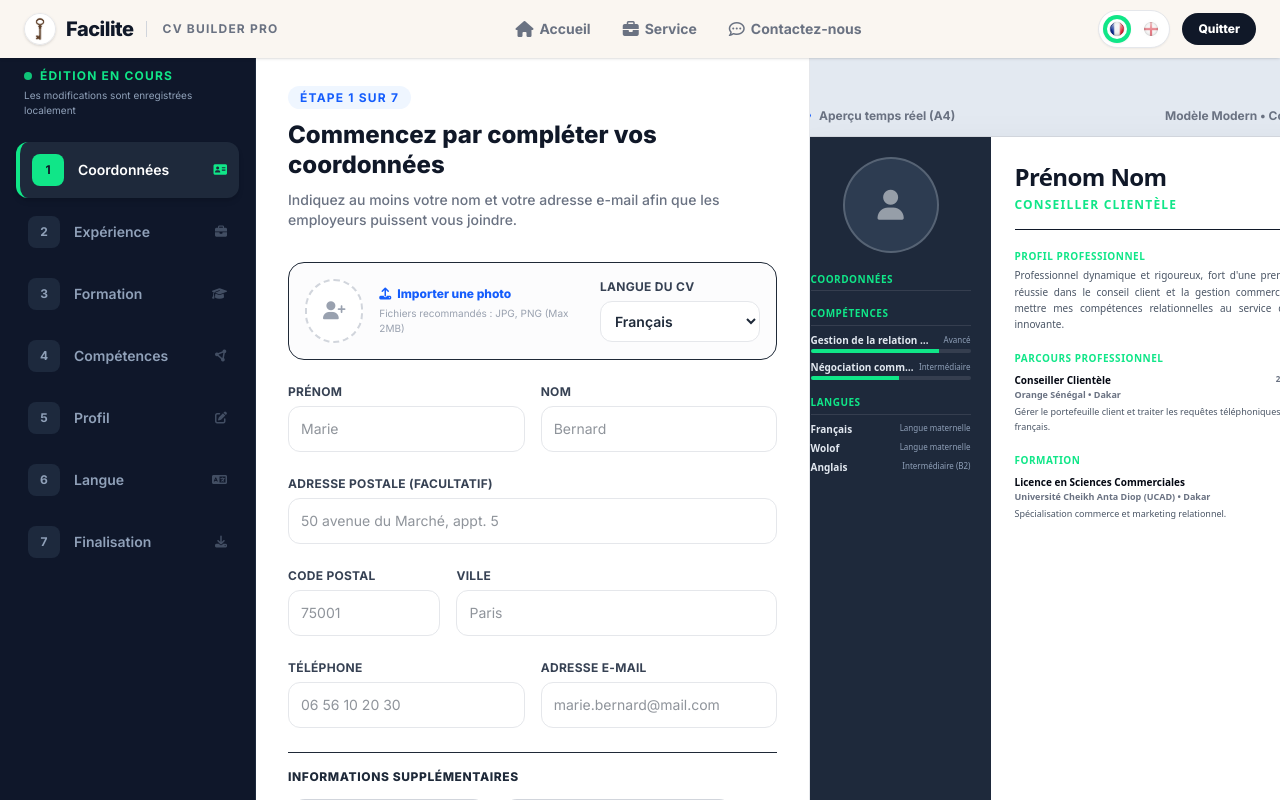
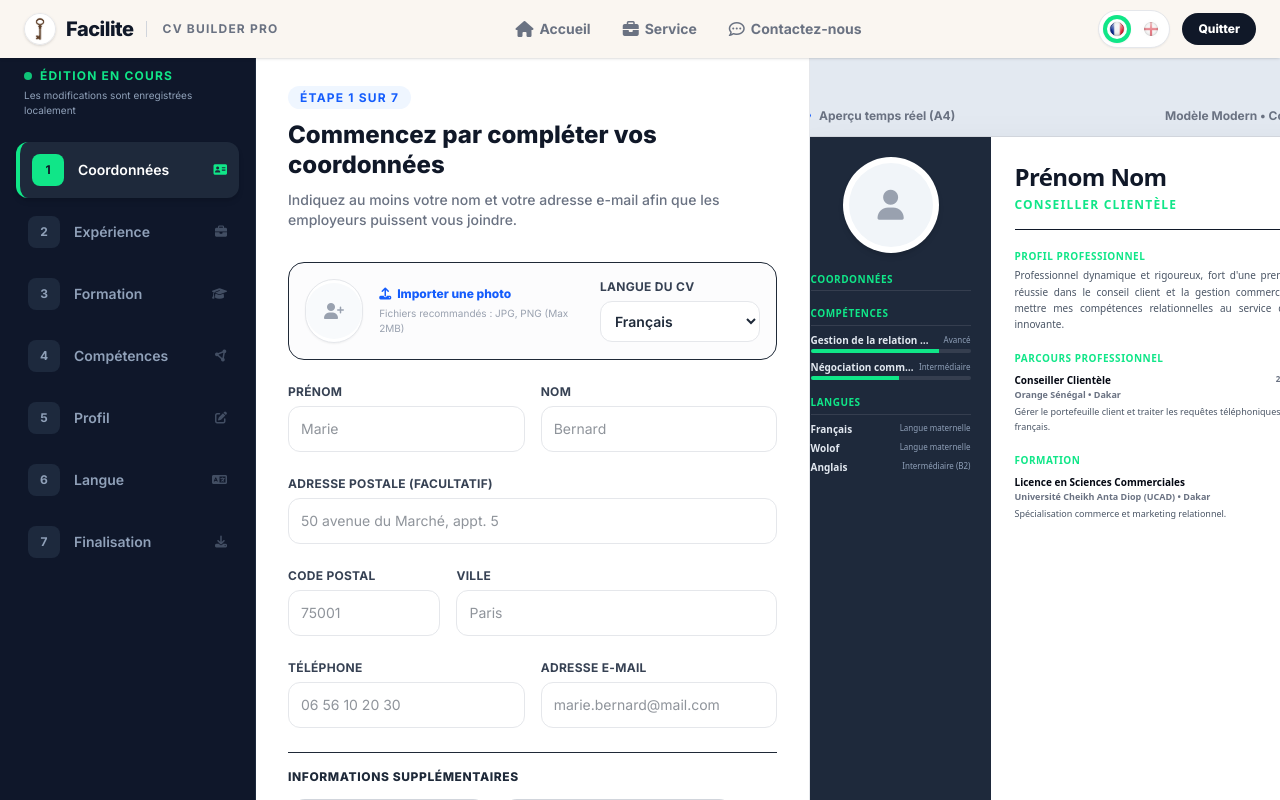
Before and after one commit to facilitefacile62-alt/facilite, a Next.js app: page /creer-cv in a window 1280 px wide. Shown: the top 800 px of the page. Built offline with nearby package versions, Linux system fonts and the light colour scheme.

Commit message:
design: add double circle layout with white outer ring background for profile photos

```diff
--- a/src/app/creer-cv/page.js
+++ b/src/app/creer-cv/page.js
@@ -818,6 +818,7 @@ export default function CreerCv() {
                 {/* Photo uploader + CV Lang dropdown */}
                 <div className="flex flex-col sm:flex-row items-center sm:items-start justify-between gap-6 p-4 border border-gray-150 rounded-2xl bg-gray-50/50">
                   <div className="flex items-center space-x-4">
+                    <div className="w-16 h-16 rounded-full bg-white flex items-center justify-center shadow-xs border border-gray-200 select-none">
                       <div
                         onMouseDown={photoPreview ? handlePhotoDragStart : handlePhotoUploadClick}
                         onMouseMove={photoPreview ? handlePhotoDragMove : null}
@@ -826,7 +827,7 @@ export default function CreerCv() {
                         onTouchStart={photoPreview ? handlePhotoDragStart : handlePhotoUploadClick}
                         onTouchMove={photoPreview ? handlePhotoDragMove : null}
                         onTouchEnd={photoPreview ? handlePhotoDragEnd : null}
-                      className={`w-16 h-16 rounded-full border-2 ${photoPreview ? "border-solid border-[#10E688] cursor-move" : "border-dashed border-gray-300 cursor-pointer"} bg-white flex items-center justify-center overflow-hidden group relative select-none`}
+                        className={`w-14 h-14 rounded-full overflow-hidden flex items-center justify-center relative cursor-pointer bg-slate-50`}
                       >
                         {photoPreview ? (
                           <>
@@ -847,9 +848,10 @@ export default function CreerCv() {
                           </>
                         ) : (
                           <div className="text-center">
-                          <i className="fa-solid fa-user-plus text-gray-400 text-lg"></i>
-                        </div>
-                      )}
+                            <i className="fa-solid fa-user-plus text-gray-400 text-base"></i>
+                          </div>
+                        )}
+                      </div>
                     </div>
                     <div>
                       <button
@@ -1645,8 +1647,10 @@ export default function CreerCv() {
                       className="w-[200px] text-white p-5 flex flex-col justify-between flex-shrink-0"
                     >
                       <div>
-                        {/* Profile Picture */}
-                        <div className="w-24 h-24 rounded-full border-2 border-white/20 mx-auto overflow-hidden bg-slate-700/80 mb-5 flex items-center justify-center relative select-none">
+                        {/* Profile Picture (Outer White Circle) */}
+                        <div className="w-24 h-24 rounded-full bg-white flex items-center justify-center mx-auto mb-5 shadow-md flex-shrink-0 relative select-none">
+                          {/* Inner Image Circle */}
+                          <div className="w-[84px] h-[84px] rounded-full overflow-hidden bg-slate-100 flex items-center justify-center relative">
                             {photoPreview ? (
                               <img
                                 src={photoPreview}
@@ -1667,8 +1671,9 @@ export default function CreerCv() {
                                 className="w-full h-full object-cover select-none"
                               />
                             ) : (
-                            <i className="fa-solid fa-user text-white/50 text-3xl"></i>
-                          )}
+                              <i className="fa-solid fa-user text-gray-400 text-3xl"></i>
+                            )}
+                          </div>
                         </div>
 
                         {/* Coordonnées */}
@@ -1982,7 +1987,10 @@ export default function CreerCv() {
 
                     {/* Top banner header */}
                     <div style={{ backgroundColor: accentColor }} className="p-6 text-white text-center space-y-2 relative">
-                      <div className="absolute top-6 left-6 w-14 h-14 rounded-full border-2 border-white/20 overflow-hidden bg-slate-700/80 hidden sm:flex items-center justify-center relative select-none">
+                      {/* Profile Picture Classic (Outer White Circle) */}
+                      <div className="absolute top-6 left-6 w-14 h-14 rounded-full bg-white hidden sm:flex items-center justify-center shadow-md select-none">
+                        {/* Inner Image Circle */}
+                        <div className="w-[50px] h-[50px] rounded-full overflow-hidden bg-slate-100 flex items-center justify-center relative">
                           {photoPreview ? (
                             <img
                               src={photoPreview}
@@ -2003,8 +2011,9 @@ export default function CreerCv() {
                               className="w-full h-full object-cover select-none"
                             />
                           ) : (
-                          <i className="fa-solid fa-user text-white/50 text-xl"></i>
-                        )}
+                            <i className="fa-solid fa-user text-gray-400 text-xl"></i>
+                          )}
+                        </div>
                       </div>
 
                       <h1 className="text-2xl font-black tracking-tight capitalize">
```
Lines whose indentation alone changed are shown as unchanged.
